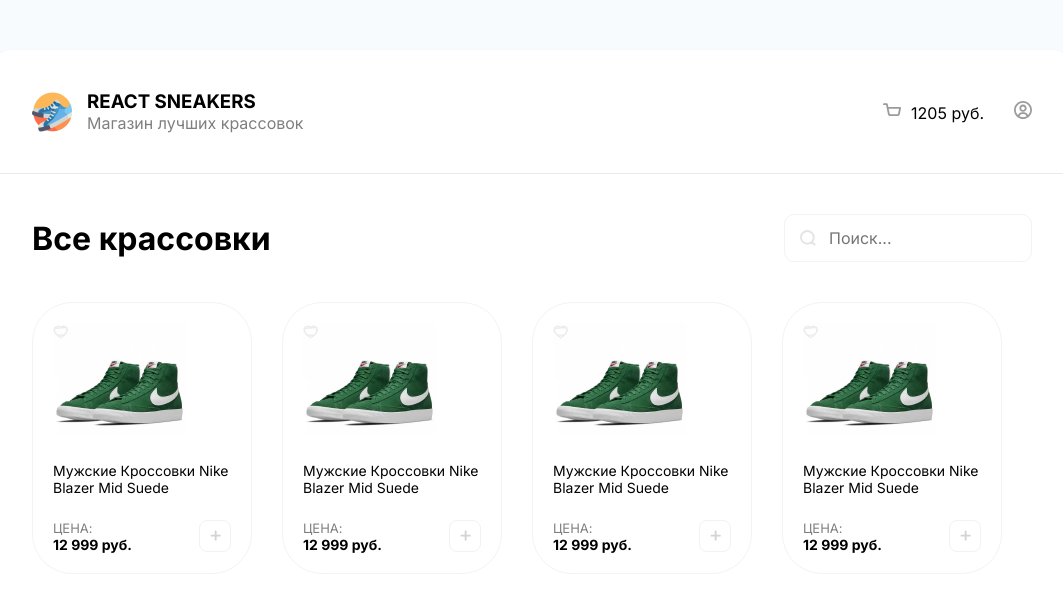
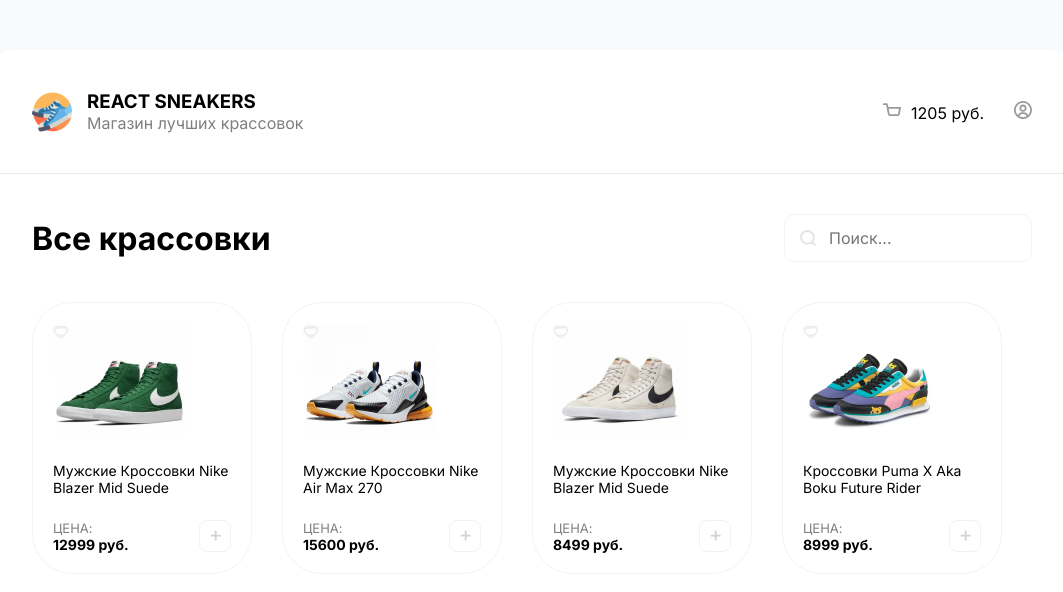
Before and after one commit to romantut1988/store-and-product-list_React, a React (Create React App) app: page / in a window 1280 px wide. Shown: the top 592 px of the page, without its empty margins (108-1171 px from the left). Built offline with nearby package versions, Linux system fonts and the light colour scheme; the HTML template or start-up script is replaced by a standard one.

Commit message:
divide styles into modules

```diff
--- a/src/App.js
+++ b/src/App.js
@@ -1,7 +1,14 @@
 import React from 'react';
-import { Card } from './components/Card';
+import { Card } from './components/Card/Card';
 import { Header } from './components/Header';
-import {Drawer} from './components/Drawer';
+import { Drawer } from './components/Drawer';
+
+const arr = [
+  { title: 'Мужские Кроссовки Nike Blazer Mid Suede', price: 12999, imageUrl: 'img/sneakers/1.jpg' },
+  { title: 'Мужские Кроссовки Nike Air Max 270', price: 15600, imageUrl: 'img/sneakers/2.jpg' },
+  { title: 'Мужские Кроссовки Nike Blazer Mid Suede', price: 8499, imageUrl: 'img/sneakers/3.jpg' },
+  { title: 'Кроссовки Puma X Aka Boku Future Rider', price: 8999, imageUrl: 'img/sneakers/4.jpg' },
+]
 
 function App() {
   return (
@@ -16,12 +23,14 @@
             <input className="inputSearch" placeholder="Поиск..." />
           </div>
         </div>
-
         <div className="sneakers">
-          <Card />
-          <Card />
-          <Card />
-          <Card />
+          {arr.map((obj) => (
+            <Card title={obj.title}
+              price={obj.price}
+              imageUrl={obj.imageUrl}
+              onClick={() => console.log(obj)}
+            />
+          ))}
         </div>
       </div>
     </div>
--- a/src/components/Card.js
+++ /dev/null
@@ -1,20 +0,0 @@
-export function Card() {
-    return (
-        <div className="card">
-            <div className="favorite">
-                <img src="/img/hearn-unlicked.svg" alt="Unliked" />
-            </div>
-            <img width={133} height={112} src="/img/sneakers/1.jpg" alt="" />
-            <h5>Мужские Кроссовки Nike Blazer Mid Suede</h5>
-            <div className="cardDescription">
-                <div className="cardPrice">
-                    <span>Цена:</span>
-                    <b>12 999 руб.</b>
-                </div>
-                <button className="button">
-                    <img width={11} height={11} src="/img/plus.svg" alt="" />
-                </button>
-            </div>
-        </div>
-    );
-}
--- /dev/null
+++ b/src/components/Card/Card.js
@@ -0,0 +1,23 @@
+import styles from './Card.module.scss';
+
+export function Card(props) {
+    console.log(props)
+    return (
+        <div className={styles.card}>
+            <div className={styles.favorite}>
+                <img src="/img/hearn-unlicked.svg" alt="Unliked" />
+            </div>
+            <img width={133} height={112} src={props.imageUrl} alt="Sneakers" />
+            <h5>{props.title}</h5>
+            <div className={styles.cardDescription}>
+                <div className={styles.cardPrice}>
+                    <span>Цена:</span>
+                    <b>{props.price} руб.</b>
+                </div>
+                <button className={styles.button} onClick={props.onClick}>
+                    <img width={11} height={11} src="/img/plus.svg" alt="Plus" />
+                </button>
+            </div>
+        </div>
+    );
+}
--- /dev/null
+++ b/src/components/Card/Card.module.scss
@@ -0,0 +1,55 @@
+.card {
+  border: 1px solid #f3f3f3;
+  padding: 20px;
+  width: 220px;
+  border-radius: 40px;
+  margin-right: 30px;
+  transition: box-shadow 0.2s ease-in-out, transform 0.2s ease-in-out;
+}
+
+.card:hover {
+  box-shadow: 0px 20px 30px rgba(0, 0, 0, 0.06);
+  transform: translateY(-5px);
+}
+
+.favorite {
+  position: absolute;
+  cursor: pointer;
+}
+
+.cardDescription {
+  display: flex;
+  justify-content: space-between;
+  align-items: center;
+}
+
+.cardPrice {
+  display: flex;
+  flex-direction: column;
+}
+
+.cardPrice span {
+  opacity: 0.5;
+  text-transform: uppercase;
+  margin: 0;
+  font-size: 13px;
+}
+
+.cardPrice b {
+  font-size: 14px;
+}
+
+.button {
+  background: #ffffff;
+  border: 1px solid #f2f2f2;
+  border-radius: 8px;
+  box-sizing: border-box;
+  width: 32px;
+  height: 32px;
+  cursor: pointer;
+}
+
+.card h5 {
+  font-weight: 400;
+  font-size: 14px;
+}
--- a/src/index.css
+++ b/src/index.css
@@ -216,50 +216,3 @@
 .sneakers {
   display: flex;
 }
-.card {
-  border: 1px solid #f3f3f3;
-  padding: 20px;
-  width: 220px;
-  border-radius: 40px;
-  margin-right: 30px;
-  transition: box-shadow 0.2s ease-in-out, transform 0.2s ease-in-out;
-}
-.card:hover {
-  box-shadow: 0px 20px 30px rgba(0, 0, 0, 0.06);
-  transform: translateY(-5px);
-}
-.favorite {
-  position: absolute;
-  cursor: pointer;
-}
-.cardDescription {
-  display: flex;
-  justify-content: space-between;
-  align-items: center;
-}
-.cardPrice {
-  display: flex;
-  flex-direction: column;
-}
-.cardPrice span {
-  opacity: 0.5;
-  text-transform: uppercase;
-  margin: 0;
-  font-size: 13px;
-}
-.cardPrice b {
-  font-size: 14px;
-}
-.button {
-  background: #ffffff;
-  border: 1px solid #f2f2f2;
-  border-radius: 8px;
-  box-sizing: border-box;
-  width: 32px;
-  height: 32px;
-  cursor: pointer;
-}
-.card h5 {
-  font-weight: 400;
-  font-size: 14px;
-}
```
